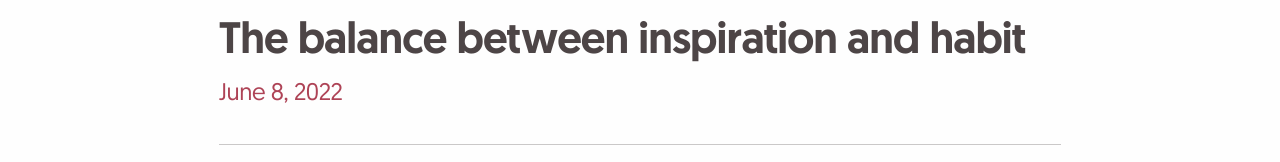
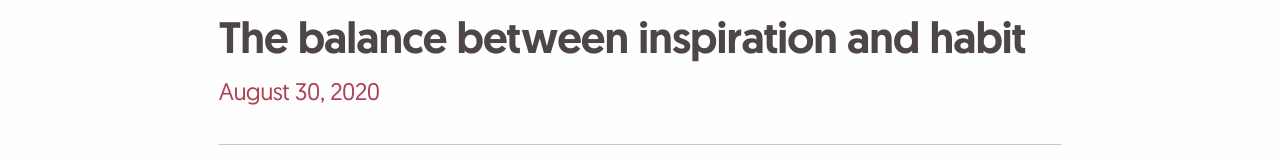
Before and after one commit to tomjepsoncreative/website, an Eleventy site: page blog/posts/2020/balance-inspiration-and-habit.md in a window 1280 px wide. Shown: the part 178-340 px from the top of the page. Built offline with nearby package versions, Linux system fonts and the light colour scheme; Eleventy itself is replaced by a stand-in of ours; files that its build step writes are made by us from their sources.

Commit message:
Fudged the date

```diff
--- a/blog/posts/2020/balance-inspiration-and-habit.md
+++ b/blog/posts/2020/balance-inspiration-and-habit.md
@@ -1,7 +1,7 @@
 ---
 layout: post-layout.njk
 title: The balance between inspiration and habit
-date: 2020-30-08
+date: 2020-08-30
 tags: ['post']
 ---
 
```
